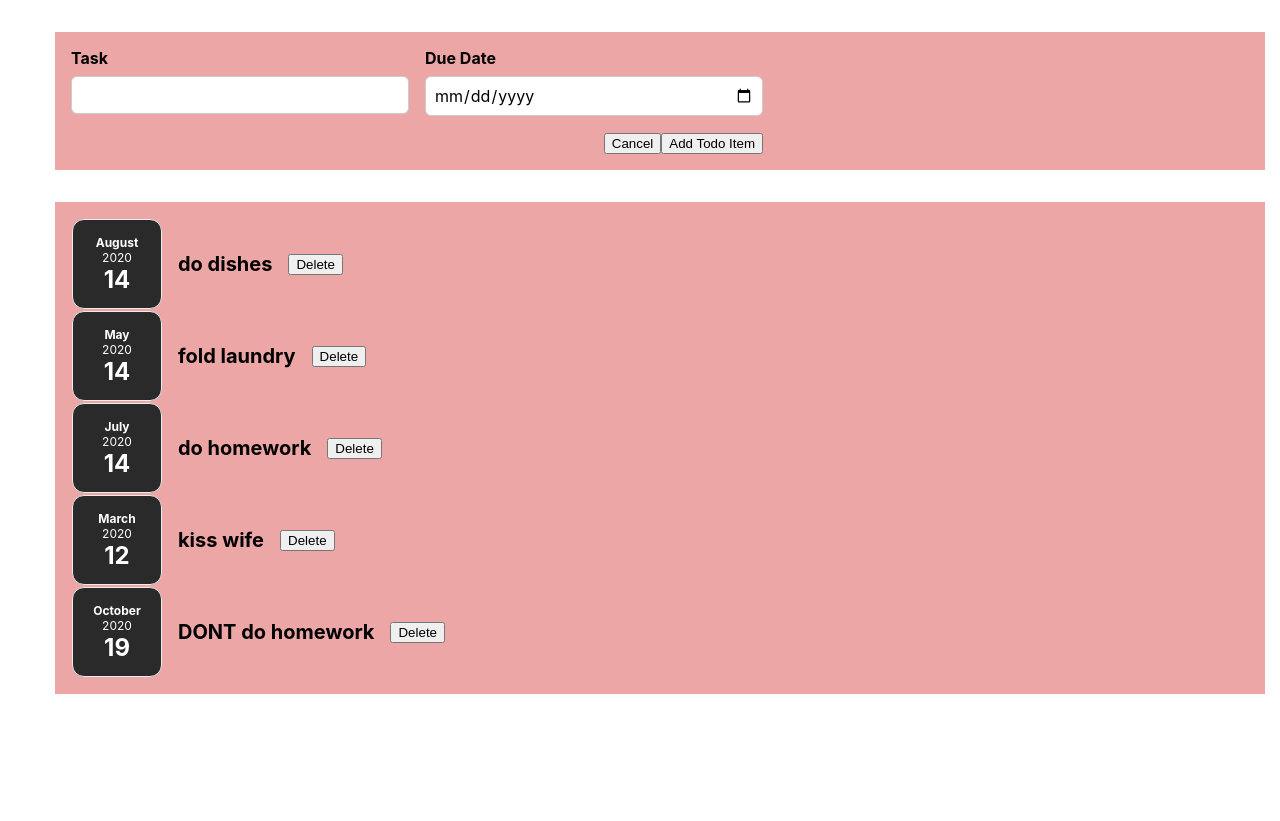
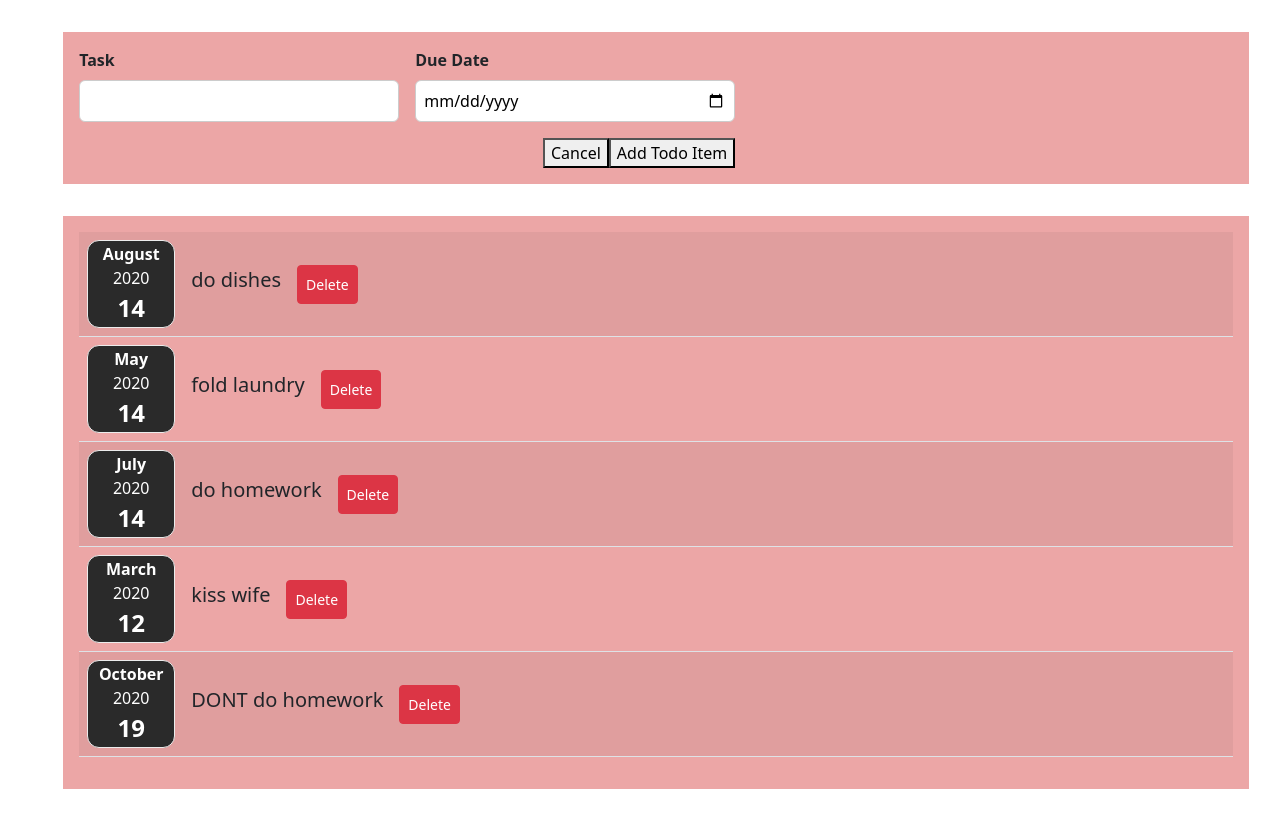
Before and after one commit to aaronmfuller/TodoTracker, a React (Create React App) app: page / in a window 1280 px wide. Before the commit the page ends 800 px from the top, so only its background shows below. Built offline with nearby package versions, Linux system fonts and the light colour scheme.

Commit message:
added bootstrap

```diff
--- a/package.json
+++ b/package.json
@@ -6,6 +6,7 @@
     "@testing-library/jest-dom": "^5.16.5",
     "@testing-library/react": "^13.4.0",
     "@testing-library/user-event": "^13.5.0",
+    "bootstrap": "^5.2.3",
     "react": "^18.2.0",
     "react-dom": "^18.2.0",
     "react-scripts": "5.0.1",
--- a/src/components/TodoDate.css
+++ b/src/components/TodoDate.css
@@ -13,12 +13,12 @@
   }
 
   .todo-date__month {
-    font-size: 0.75rem;
+    font-size: 1 rem;
     font-weight: bold;
   }
 
   .todo-date__year {
-    font-size: 0.75rem;
+    font-size: 1 rem;
   }
 
   .todo-date__day {
--- a/src/components/TodoItem.css
+++ b/src/components/TodoItem.css
@@ -21,6 +21,7 @@
   .todo-item button{
     border-radius: 5px;
     background: rgb(218, 32, 32);
+    align-items: right;
   }
   .todo-item h2 {
     color: #3a3a3a;
@@ -59,8 +60,4 @@
       font-size: 1.25rem;
     }
 
-    .todo-item__price {
-      font-size: 1.25rem;
-      padding: 0.5rem 1.5rem;
-    }
   }
--- a/src/components/TodoItems.js
+++ b/src/components/TodoItems.js
@@ -2,6 +2,8 @@ import React, { Component} from "react";
 import { getTodoItems } from "./services/todoService";
 import TodoDate from "./TodoDate";
 import "./TodoItem.css";
+
+import 'bootstrap/dist/css/bootstrap.css';
 
 class TodoItems extends Component {
   state = {
@@ -15,8 +17,11 @@ class TodoItems extends Component {
     this.setState({ todos });
   };
   render() {
-    return (<div>
-      <tbody>
+    return (<table className="table table-striped">
+        <thead className="d-flex">
+
+        </thead>
+     <tbody>
         {this.state.todos.map((item) => (
           <tr key={item.id}><td>
             <div className="todo-item__description">
@@ -25,7 +30,7 @@ class TodoItems extends Component {
               <h2>{item.task}</h2>
               <button
                 onClick={() => this.handleDelete(item)}
-                className="btn btn-danger  btn-sm">
+                className="btn btn-danger btn-sm p-2 flex-shrink-1">
                 Delete
               </button>
             </div>
@@ -34,8 +39,8 @@ class TodoItems extends Component {
           </tr>
         ))}
 
-      </tbody>
-      </div>
+       </tbody>
+      </table>
     );
   }
 }
```
Also changed, not shown: 1 other file (tests, documents, lock files or other folders).
